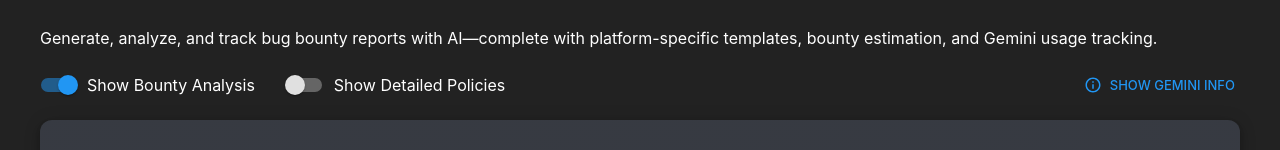
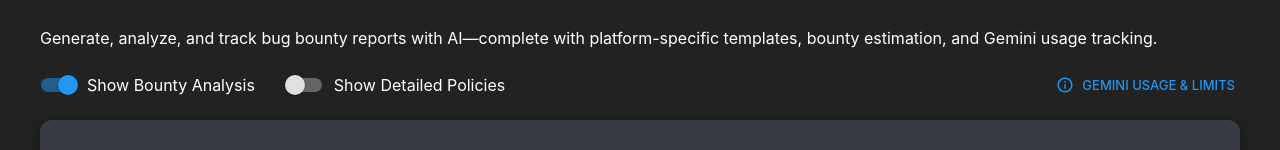
Before and after one commit to asjadbut/buggenie, a React (Vite) app: page / in a window 1280 px wide. Both pictures are taken after a click on the button "Close". Shown: the part 134-284 px from the top of the page. Built offline with nearby package versions, Linux system fonts and the light colour scheme.

Commit message:
Updated button label in App component from "Show Gemini Info" to "Gemini Usage & Limits" for improved clarity and user understanding.

```diff
--- a/src/App.jsx
+++ b/src/App.jsx
@@ -397,7 +397,7 @@ function App() {
                       localStorage.setItem('hide_gemini_info', '0');
                     }}
                   >
-                    Show Gemini Info
+                    Gemini Usage & Limits
                   </Button>
                 )}
               </Box>
```
